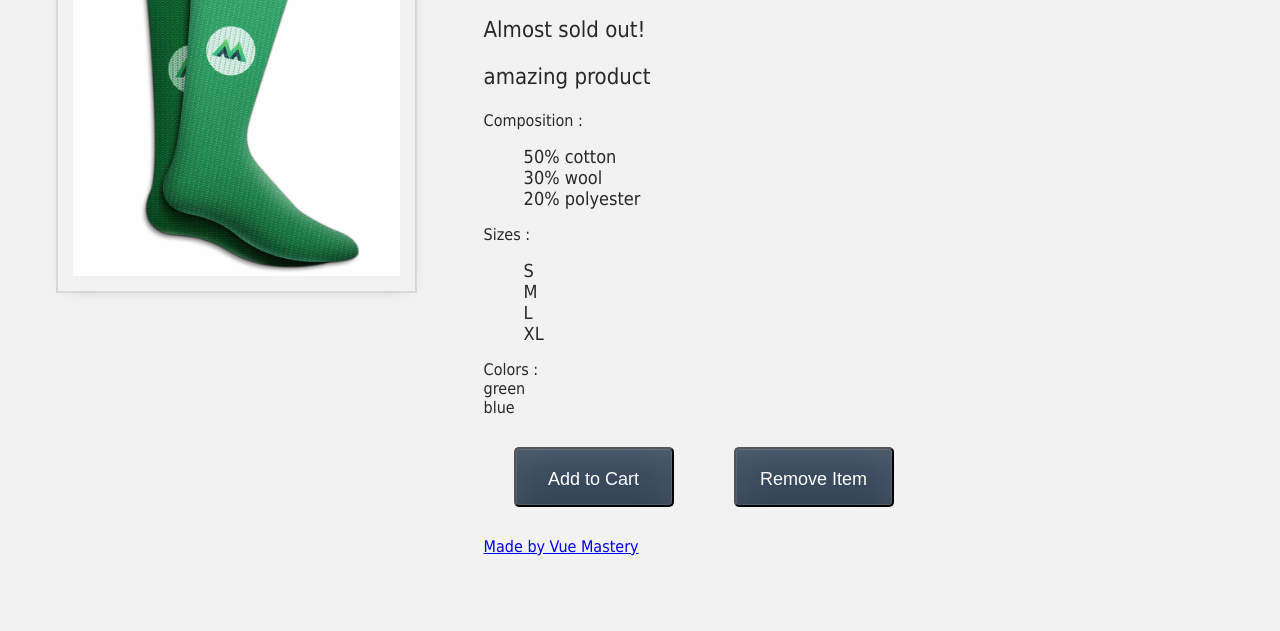
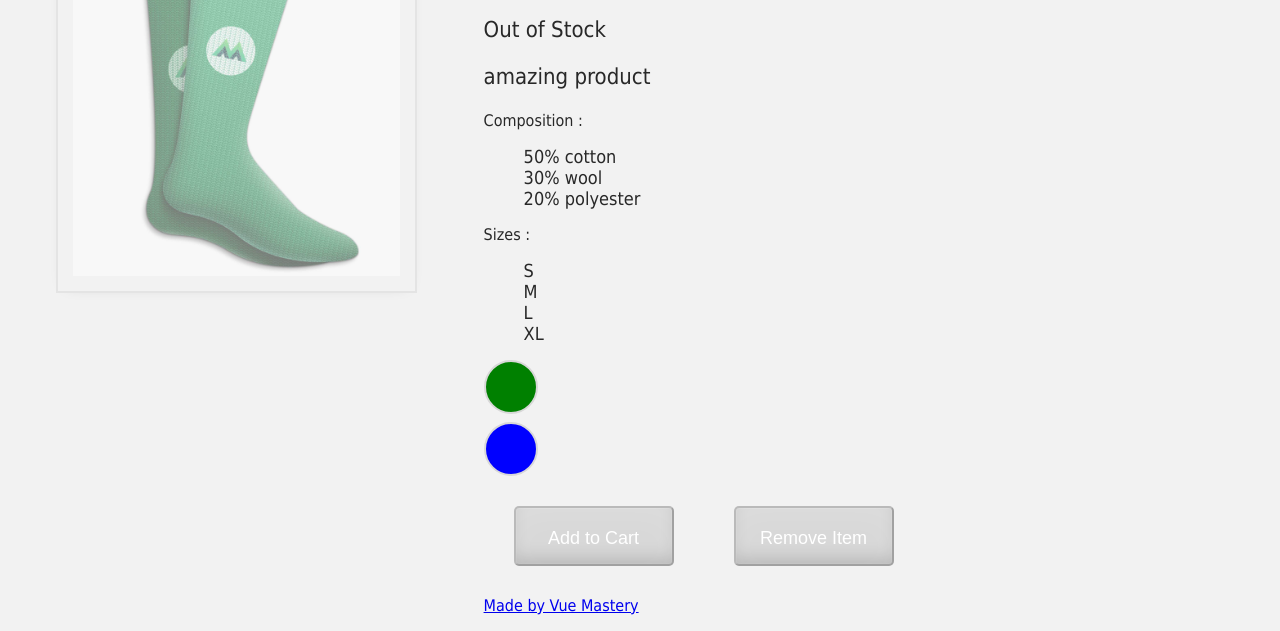
Before and after one commit to JhinAhri12/Intro-to-Vue-3, a plain HTML site: page index.html in a window 1280 px wide. Shown: the part 209-840 px from the top of the page. Before the commit the page ends 800 px from the top, so only its background shows below. Drawn offline with nearby package versions, Linux system fonts and the light colour scheme.

Commit message:
design logic

```diff
--- a/assets/styles.css
+++ b/assets/styles.css
@@ -89,7 +89,7 @@ li {
 }
 
 .out-of-stock-img {
-  opacity:0.5
+  opacity: 0.5;
 }
 
 p {
--- a/index.html
+++ b/index.html
@@ -18,7 +18,7 @@
         <div class="product-container">
           <div class="product-image">
             <!-- image goes here -->
-            <img :src="image" alt="">
+            <img :src="image" :class="{ 'out-of-stock-img': !inStock }" :alt="socks">
           </div>
           <div class="product-info">
             <h1>{{ product }}<span v-if="onSale"><em> (On Sale)</em></sapn></h1>
@@ -38,10 +38,15 @@
               <li v-for="(size, index) in sizes" :key="index">{{ size }}</li>
             </ul>
 
-            Colors :
-            <div v-for="variant in variants" :key="variant.id" @mouseover="updateImage(variant.image)">{{ variant.color }}</div>
-            <button class="button" @click="addToCart">Add to Cart</button>
-            <button class="button" @click="removeToCart">Remove Item</button><br>
+            <div
+              v-for="variant in variants"
+              :key="variant.id"
+              @mouseover="updateImage(variant.image)"
+              class="color-circle"
+              :style="{ backgroundColor: variant.color }">
+            </div>
+            <button class="button" :class="{ disabledButton: !inStock }"  :disabled="!inStock"  @click="addToCart">Add to Cart</button>
+            <button class="button" :class="{ disabledButton: !inStock }"  :disabled="!inStock" @click="removeToCart">Remove Item</button><br>
             <a :href="url">Made by Vue Mastery</a>
 
           </div>
--- a/main.js
+++ b/main.js
@@ -8,8 +8,9 @@ const app = Vue.createApp({
       description: 'amazing product',
       image: './assets/images/socks_green.jpg',
       url: 'https://www.vuemastery.com/',
-      inventory: 8,
-      onSale: true,
+      inventory: 0,
+      onSale: false,
+      inStock: false,
       details: ['50% cotton', '30% wool', '20% polyester'],
       sizes: ['S','M','L', 'XL'],
       variants: [
```
